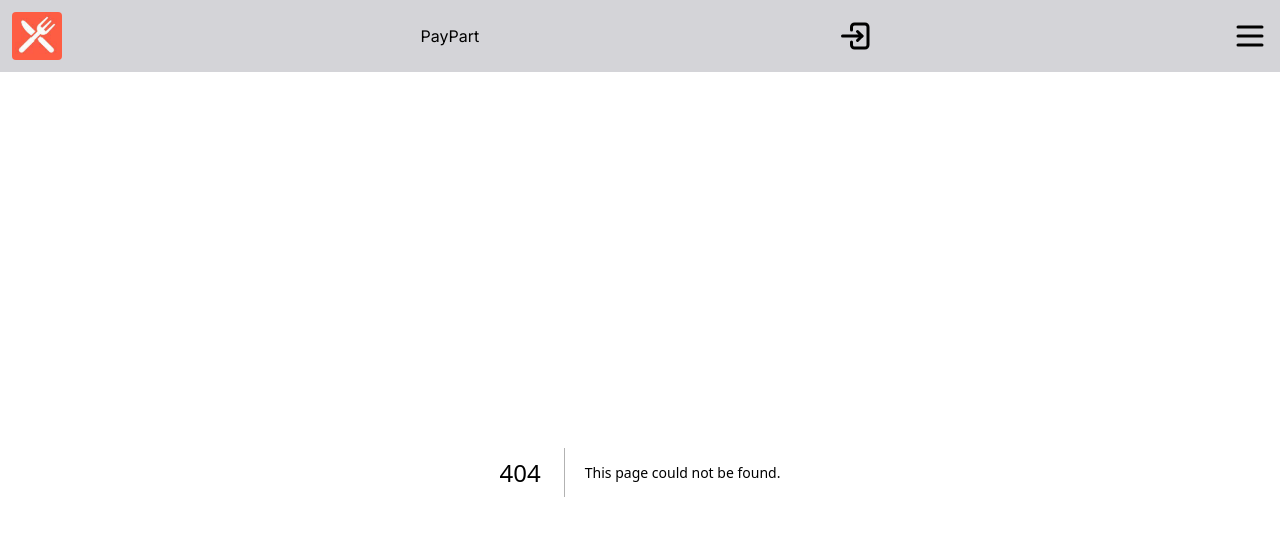
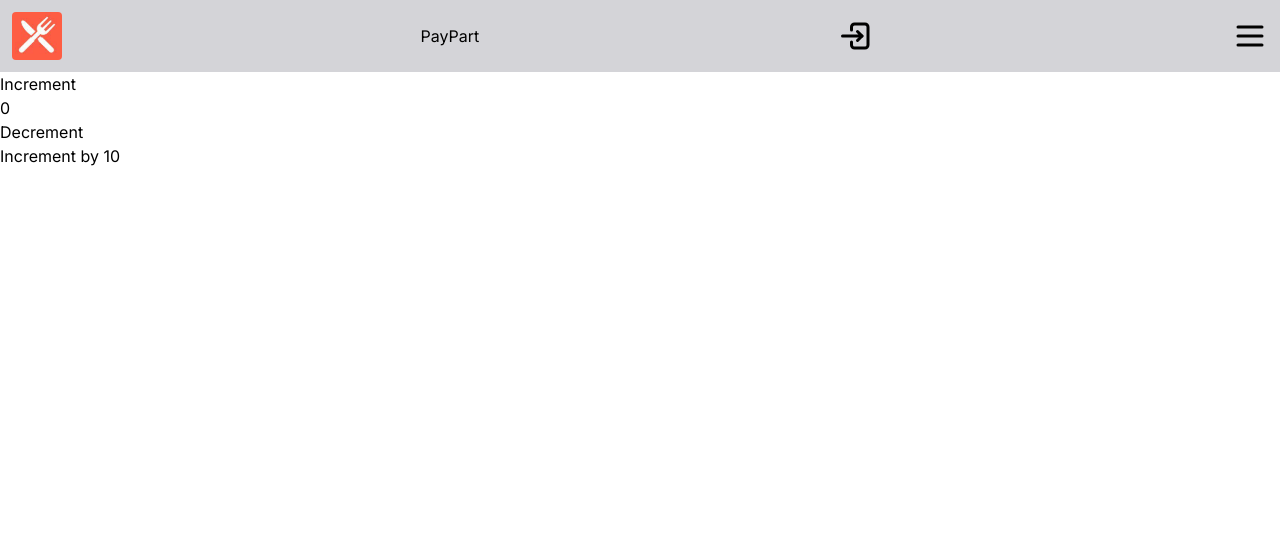
Before and after one commit to inspedralbes/prj-final-trfinal_g1_bar, a Next.js app in the folder front/: page /ReduxUseExample in a window 1280 px wide. Before the commit this address had no page. Shown: the top 536 px of the page. Built offline with nearby package versions, Linux system fonts and the light colour scheme.

Commit message:
redux creat

```diff
--- a/front/package.json
+++ b/front/package.json
@@ -9,11 +9,13 @@
     "lint": "next lint"
   },
   "dependencies": {
+    "@reduxjs/toolkit": "^2.1.0",
     "bootstrap": "^5.3.2",
     "next": "14.1.0",
     "react": "^18",
     "react-bootstrap": "^2.10.0",
-    "react-dom": "^18"
+    "react-dom": "^18",
+    "react-redux": "^9.1.0"
   },
   "devDependencies": {
     "@types/node": "^20",
--- /dev/null
+++ b/front/src/app/ReduxUseExample/page.tsx
@@ -0,0 +1,30 @@
+'use client';
+
+import { RootState } from "@/lib/store";
+import { useSelector, useDispatch } from "react-redux";
+import { increment, decrement, incrementByAmount } from "@/lib/Features/counterSlice";
+
+export default function Home() {
+
+  const count = useSelector((state: RootState) => state.counter.value);
+  const dispatch = useDispatch();
+
+
+  return (
+    <main>
+      <button onClick={() => dispatch(increment())}>
+        Increment
+      </button>
+      <div>
+        {count}
+      </div>
+      <button onClick={() => dispatch(decrement())}>
+        Decrement
+      </button>
+      <br />
+      <button onClick={() => dispatch(incrementByAmount(10))}>
+        Increment by 10
+      </button>
+    </main>
+  );
+}
--- a/front/src/app/layout.tsx
+++ b/front/src/app/layout.tsx
@@ -2,6 +2,7 @@
 import { Inter } from "next/font/google";
 import "./globals.css";
 import Header from '../components/Header/Header';
+import { Providers } from '@/lib/provider'
 
 const inter = Inter({ subsets: ["latin"] });
 
@@ -19,7 +20,11 @@
     <html lang="en">
       <body className={inter.className}>
         <Header />
-        <div>{children}</div>
+        <div>
+          <Providers>
+            {children}
+          </Providers>
+        </div>
       </body>
     </html>
   );
--- /dev/null
+++ b/front/src/lib/Features/counterSlice.ts
@@ -0,0 +1,34 @@
+'use client';
+
+import { createSlice } from '@reduxjs/toolkit';
+
+export interface CounterState {
+    value: number;
+}
+
+const initialState: CounterState = {
+    value: 0,
+};
+
+export const counterSlice = createSlice({
+    name: 'counter',
+    initialState: {
+        value: 0,
+    },
+    reducers: {
+        increment: (state) => {
+            state.value += 1;
+        },
+        decrement: (state) => {
+            state.value -= 1;
+        },
+        incrementByAmount: (state, action) => {
+            state.value += action.payload;
+        },
+    },
+
+});
+
+export const { increment, decrement, incrementByAmount } = counterSlice.actions;
+
+export default counterSlice.reducer;
--- /dev/null
+++ b/front/src/lib/provider.tsx
@@ -0,0 +1,10 @@
+'use client';
+
+import { Provider } from 'react-redux';
+import { store } from './store';
+
+export const Providers = ({ children }) => (
+    <Provider store={store}>
+        {children}
+    </Provider>
+);
--- /dev/null
+++ b/front/src/lib/store.ts
@@ -0,0 +1,13 @@
+'use client';
+
+import { configureStore } from '@reduxjs/toolkit';
+import counterReducer from './Features/counterSlice';
+
+export const store = configureStore({
+    reducer: {
+        counter: counterReducer,
+    },
+});
+
+export type RootState = ReturnType<typeof store.getState>;
+export type AppDispatch = typeof store.dispatch;
```
Also changed, not shown: 1 other file (tests, documents, lock files or other folders).
